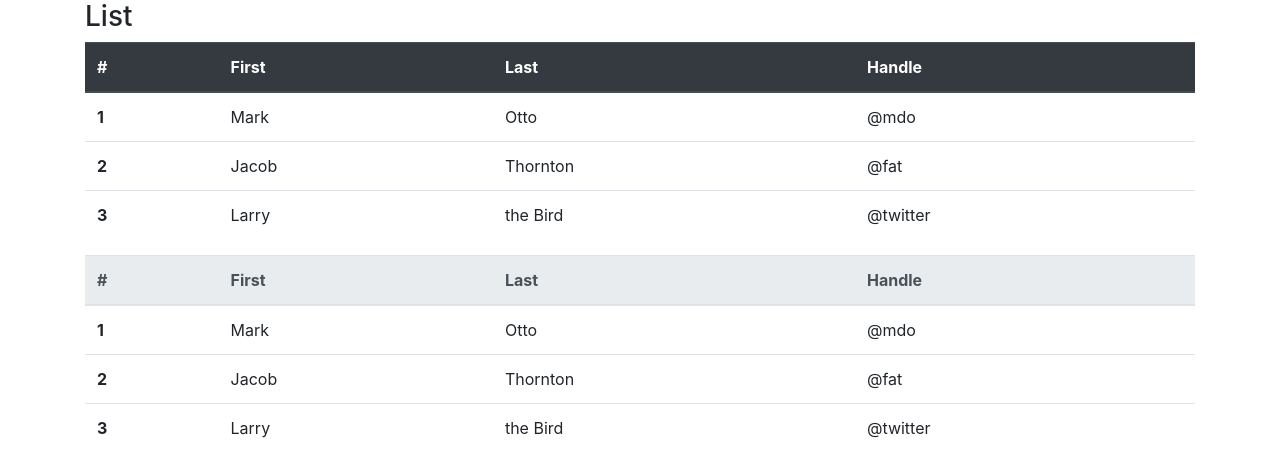
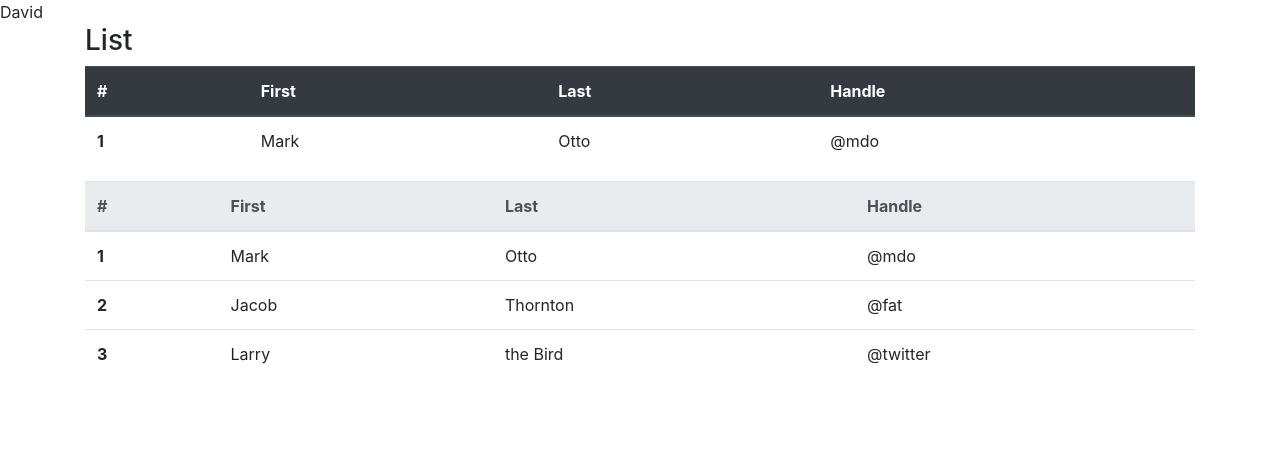
Before and after one commit to bob-smith-compass/react-final, a React (Create React App) app: page / in a window 1280 px wide. Shown: the top 476 px of the page. Built offline with nearby package versions, Linux system fonts and the light colour scheme.

Commit message:
props.nams passed to <App />

```diff
--- a/src/App.js
+++ b/src/App.js
@@ -7,6 +7,7 @@ class App extends Component {
   render() {
     return (
       <div>
+        {this.props.name}
         <List />
       </div>
 
--- a/src/components/list/List.jsx
+++ b/src/components/list/List.jsx
@@ -1,6 +1,6 @@
 import React from 'react'
 
-export default function List() {
+export default function List(props) {
   return (
     <div className="container">
       <h3>List</h3>
@@ -23,18 +23,7 @@ export default function List() {
       <td>Otto</td>
       <td>@mdo</td>
     </tr>
-    <tr>
-      <th scope="row">2</th>
-      <td>Jacob</td>
-      <td>Thornton</td>
-      <td>@fat</td>
-    </tr>
-    <tr>
-      <th scope="row">3</th>
-      <td>Larry</td>
-      <td>the Bird</td>
-      <td>@twitter</td>
-    </tr>
+    {/* {props.names.map()} */}
   </tbody>
 </table>
 
--- a/src/index.js
+++ b/src/index.js
@@ -5,7 +5,7 @@ import App from './App';
 import * as serviceWorker from './serviceWorker';
 import 'bootstrap/dist/css/bootstrap.css';
 
-ReactDOM.render(<App />, document.getElementById('root'));
+ReactDOM.render(<App name="David"/>, document.getElementById('root'));
 
 // If you want your app to work offline and load faster, you can change
 // unregister() to register() below. Note this comes with some pitfalls.
```
